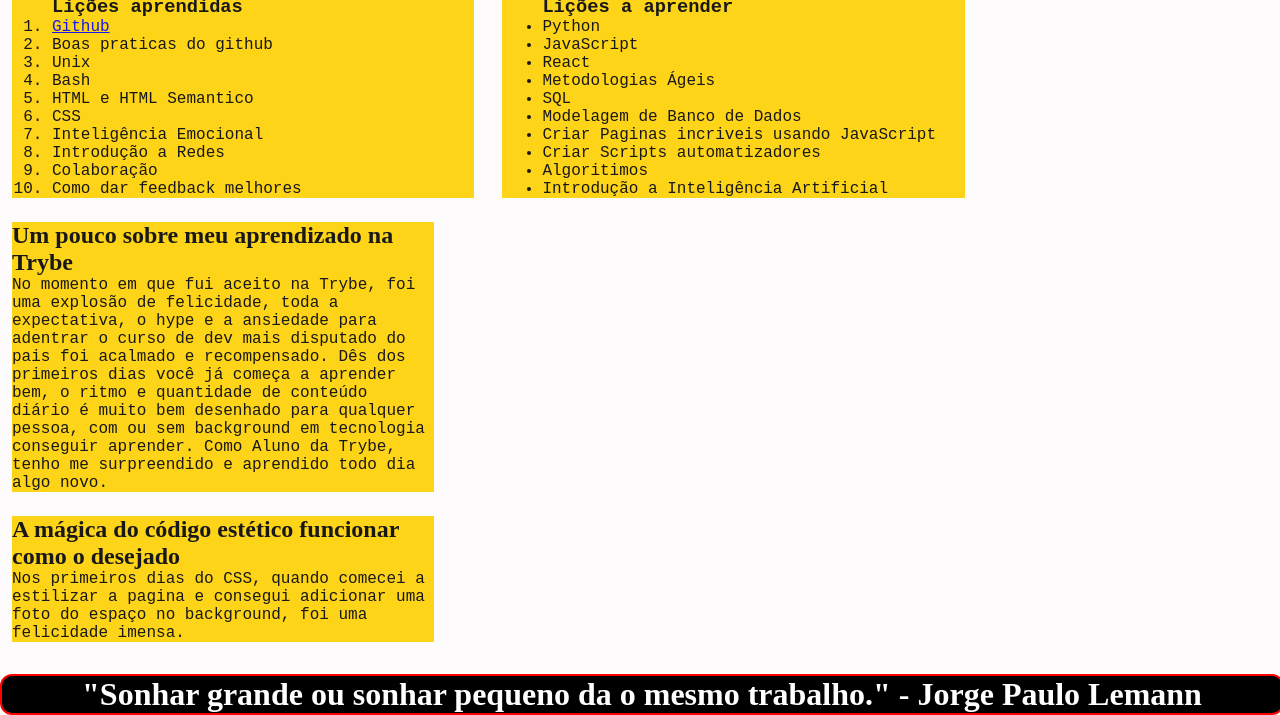
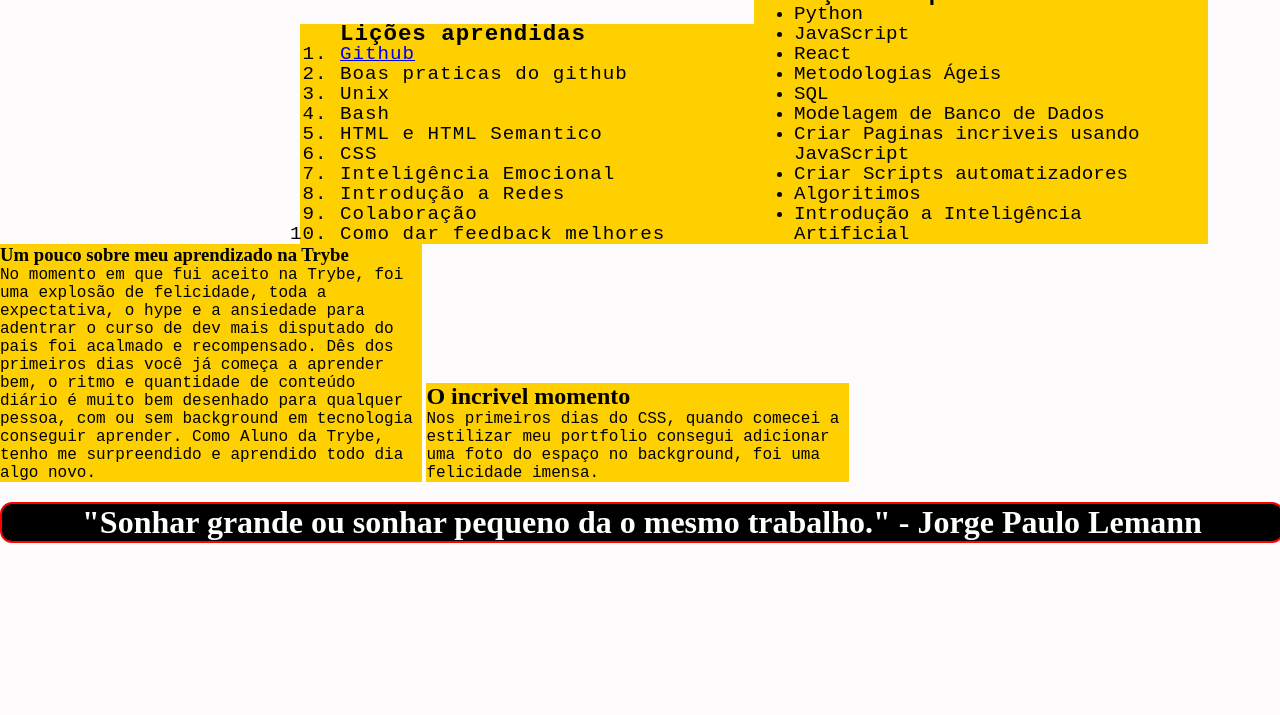
Before and after one commit to xafixav/first-html-css, a website: page index.html in a window 1280 px wide. Shown: the part 256-971 px from the top of the page. After the commit the page ends 800 px from the top, so only its background shows below. Drawn offline with Linux system fonts and the light colour scheme.

Commit message:
Requisitos 13, 14 e 15

```diff
--- a/index.html
+++ b/index.html
@@ -23,6 +23,7 @@
     </nav>
 
     <img id="minha_foto" src="https://xafixav.github.io./images/me.jpg" alt="Homem branco sorrindo em frente a plantas verdes">
+    <table>
     <ol id="licoes_aprendidas"> <h3 class="titulo-bloco">Lições aprendidas</h3>
         <li><a href="https://github.com/xafixav" target="_blank">Github</a></li>
         <li>Boas praticas do github</li>
@@ -35,6 +36,7 @@
         <li>Colaboração</li>
         <li>Como dar feedback melhores</li>
     </ol>
+
     <ul id="licoes_a_aprender"> <h3 class="titulo-bloco">Lições a aprender</h3>
       <li>Python</li>
       <li>JavaScript</li>
@@ -47,17 +49,23 @@
       <li>Algoritimos</li>
       <li>Introdução a Inteligência Artificial</li>
     </ul>
-    <article id="sobre_aprendizado"><h1>Um pouco sobre meu aprendizado na Trybe</h1>
+  </table>
+  <table>
+
+    <section>
+    <article id="sobre_aprendizado" class="lado-esquerdo"><h1>Um pouco sobre meu aprendizado na Trybe</h1>
       <p>No momento em que fui aceito na Trybe, foi uma explosão de felicidade, toda a expectativa, o hype e a ansiedade para adentrar o curso de dev mais disputado do pais foi acalmado e recompensado. Dês dos primeiros dias você já começa a aprender bem, o ritmo e quantidade de conteúdo diário é muito bem desenhado para qualquer pessoa, com ou sem background em tecnologia conseguir aprender. Como Aluno da Trybe, tenho me surpreendido e aprendido todo dia algo novo.</p>
     </article>
 
-      <section>
-        <aside id="passage_learning">
-        <h2>A mágica do código estético funcionar como o desejado</h2>
-          <p>Nos primeiros dias do CSS, quando comecei a estilizar a pagina e consegui adicionar uma foto do espaço no background, foi uma felicidade imensa.</p>
+
+        <aside id="passage_learning" class="lado-direito">
+        <h2>O incrivel momento </h2>
+          <p>Nos primeiros dias do CSS, quando comecei a estilizar meu portfolio consegui adicionar uma foto do espaço no background, foi uma felicidade imensa.</p>
         </aside>
       </section>
 
+
+    </table>
     <footer id="rodape"><h1>"Sonhar grande ou sonhar pequeno da o mesmo trabalho." - Jorge Paulo Lemann</h1></footer>
 
 </body>
--- a/style.css
+++ b/style.css
@@ -50,21 +50,41 @@ p, ol, ul {
     background-color: yellow;
     padding: 5px;
     display: block;
+
 }
 
 #licoes_aprendidas {
+    background-color: rgb(255, 208, 0) ;
+    color: black;
+    letter-spacing: 1px;
+    line-height: 20px;
+    height: 110%;
+    align-self: center;
+    font-size: larger;
+    padding-right: 30px;
+    width: 30%;
+    display: inline-block;
+    margin-left: 300px;
 
-    background-color: green;
+}
+#licoes_a_aprender {
+
+    background-color: rgb(255, 208, 0) ;
     color: black;
-    margin-right: 10px;
-    width: 20%;
+    line-height: 20px;
+    height: 120%;
+    align-self: center;
+    font-size: larger;
+    padding-right: 30px;
+    width: 30%;
+    display: inline-block;
+
 }
-#sobre_aprendizado, #passage_learning, #licoes_aprendidas, #licoes_a_aprender {
+#sobre_aprendizado, #passage_learning {
     background-color: rgb(255, 208, 0) ;
-    opacity: .9;
     width: 33%;
-    margin: 12px;
     display: inline-block;
+
 }
 
 #rodape {
```
